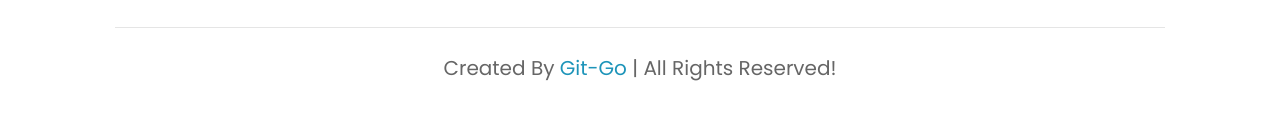
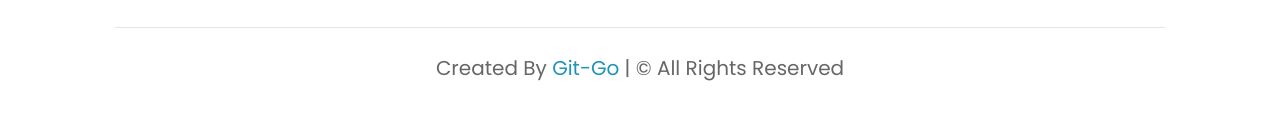
Before and after one commit to ykhan2109/Team-Git-Go, a plain HTML site: page index.html in a window 1280 px wide. Shown: the part 4698-4817 px from the top of the page. Drawn offline with nearby package versions, Linux system fonts and the light colour scheme.

Commit message:
first commit

```diff
--- a/index.html
+++ b/index.html
@@ -790,7 +790,7 @@
         <a href="#" class="fab fa-pinterest"></a>
     </div>
 
-    <div class="credit"> created by <span>Git-Go</span> | all rights reserved! </div>
+    <div class="credit"> created by <span>Git-Go</span> | © all rights reserved </div>
 
 </section>
 
@@ -802,21 +802,6 @@
     <img src="image/p1/Knowldgehook Loader_.gif" alt="">
 </div>
 
-
-
-
-
-
-
-
-
-
-
-
-
-
-
-
 <script src="https://unpkg.com/swiper@7/swiper-bundle.min.js"></script>
 
 <!-- custom js file link  -->
```
